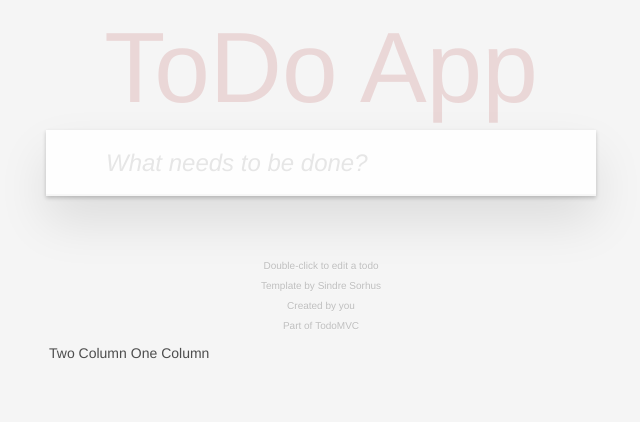
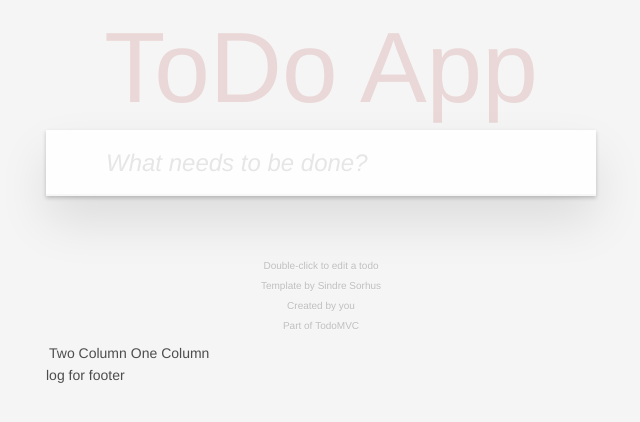
Before and after one commit to crazy653555/ToDoList2, an Angular app: page / in a window 1280 px wide. Shown: the top 422 px of the page, without its empty margins (319-959 px from the left). Built offline with nearby package versions, Linux system fonts and the light colour scheme.

Commit message:
任務 11：進階練習 直接從 AppComponent 呼叫 FooterComponent 中的方法

```diff
--- a/src/app/app.component.html
+++ b/src/app/app.component.html
@@ -24,7 +24,7 @@
   </section>
 
   <!-- This footer should hidden by default and shown when there are todos -->
-  <app-footer [data]="todos" (clearBtnClick)="clearCompleted()"></app-footer>
+  <app-footer [data]="todos" (clearBtnClick)="clearCompleted()" #collFooter></app-footer>
 </section>
 
 <footer class="info">
@@ -42,3 +42,5 @@
     <td>One Column</td>
   </tr>
 </table>
+
+<button (click)="collFooter.logFromFooter()">log for footer</button>
--- a/src/app/footer/footer.component.ts
+++ b/src/app/footer/footer.component.ts
@@ -27,4 +27,8 @@ export class FooterComponent implements OnInit {
 
   // tslint:disable-next-line:member-ordering
   @Output() clearBtnClick = new EventEmitter();
+
+  logFromFooter() {
+    console.log('123456 footer function');
+  }
 }
```
